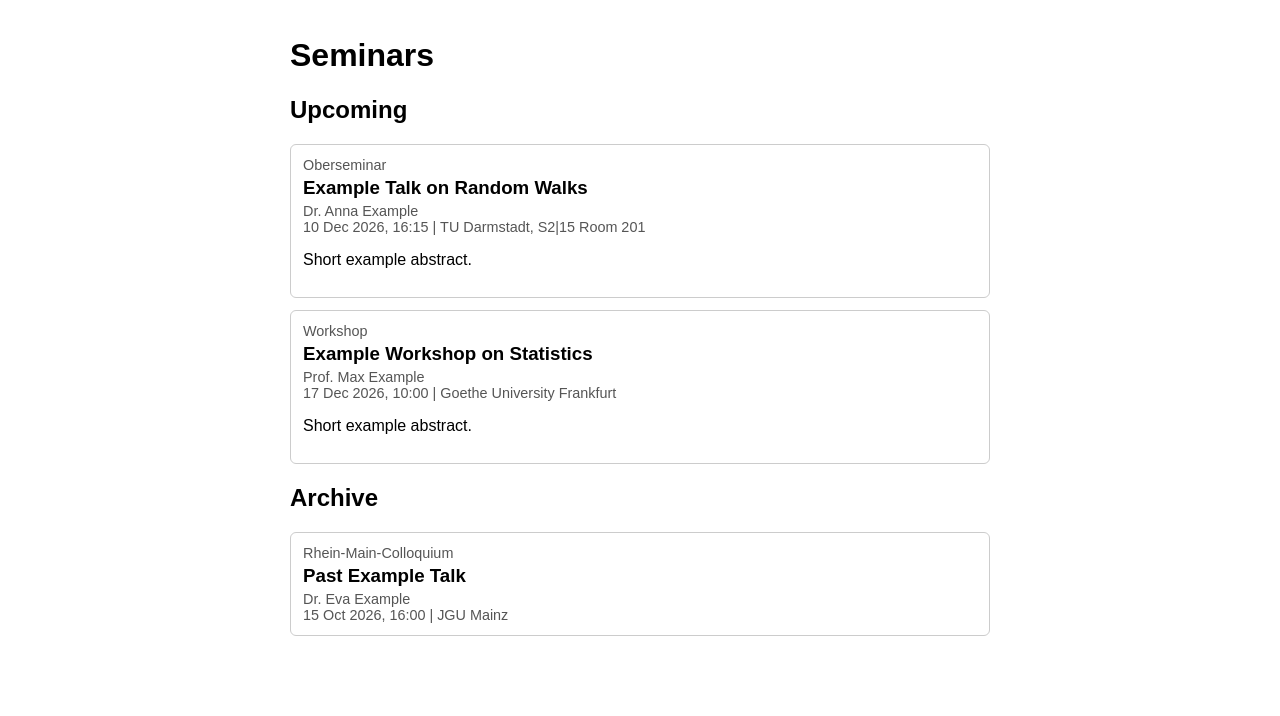
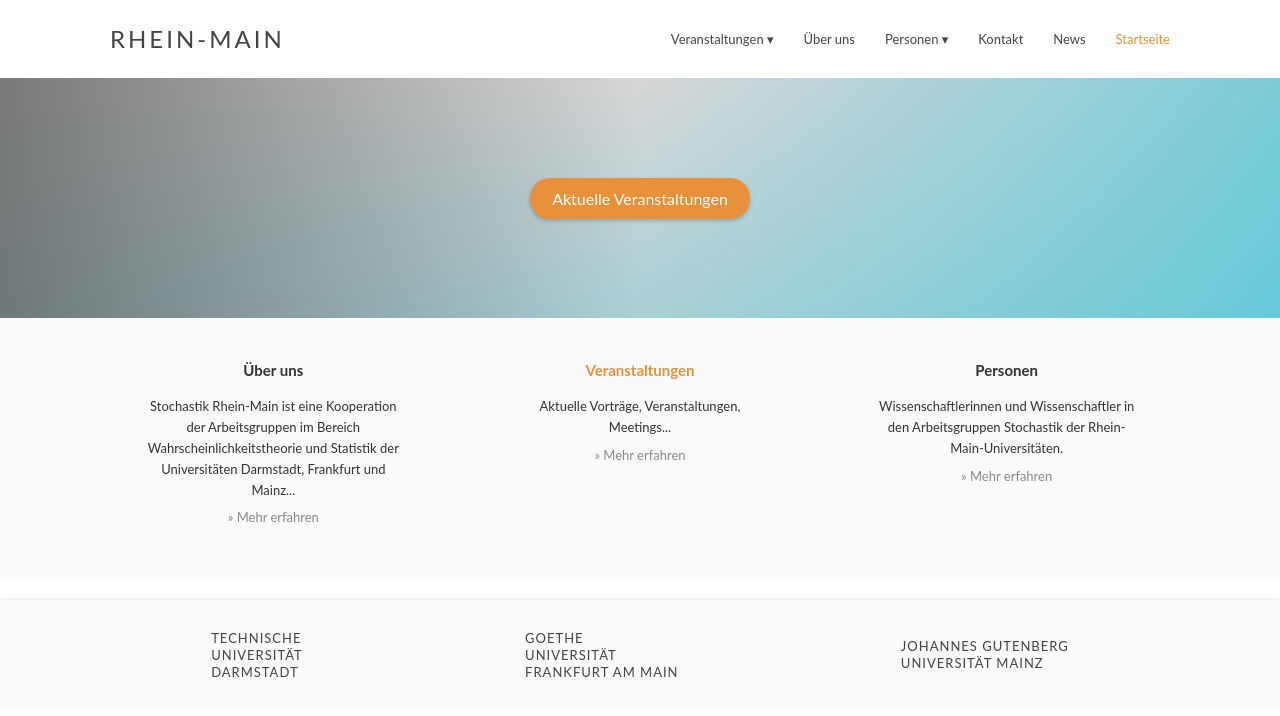
Before and after one commit to gokcecakmak/Rhein-Main-Project-109, a PHP site: page / in a window 1280 px wide. Shown: the top 716 px of the page. Run offline with PHP 8.4, Linux system fonts and the light colour scheme; data comes from the database, SQL or seed files in the repository.

Commit message:
Update index.php
## What changed
- `src/index.php`: replaced the seminar list with a first version of the homepage based on the design PDF: header/nav, banner with "Aktuelle Veranstaltungen" button, three columns (Über uns / Veranstaltungen / Personen), university footer.

## Why
First frontend session: the start page should look like the current website.
The seminar list will get its own page in the next step.

Note: this was done in our session on 23.11., before db.php and the `hidden`
field were added. The seminar page using db.php + `hidden = 0` will follow
in the next PR.

## How to test
1. `docker compose up --build -d`
2. Open http://localhost:8080 → homepage loads without errors and looks like page 1 of the design PDF

## Not done yet / placeholders
- Seminar list page (next PR), including the `hidden = 0` filter
- Icons, banner image and university logos
- All links still point to `#`
- Mobile layout

```diff
--- a/src/index.php
+++ b/src/index.php
@@ -1,65 +1,189 @@
-<?php
-$pdo = new PDO(
-    'mysql:host=db;dbname=seminars;charset=utf8mb4',
-    'app',
-    'app',
-    [PDO::ATTR_ERRMODE => PDO::ERRMODE_EXCEPTION]
-);
-
-$upcoming = $pdo->query(
-    "SELECT * FROM seminars WHERE starts_at >= NOW() ORDER BY starts_at ASC"
-)->fetchAll(PDO::FETCH_ASSOC);
-
-$past = $pdo->query(
-    "SELECT * FROM seminars WHERE starts_at < NOW() ORDER BY starts_at DESC"
-)->fetchAll(PDO::FETCH_ASSOC);
-
-function e($text) {
-    return htmlspecialchars($text, ENT_QUOTES, 'UTF-8');
-}
-?>
 <!DOCTYPE html>
-<html lang="en">
+<html lang="de">
 <head>
     <meta charset="UTF-8">
     <meta name="viewport" content="width=device-width, initial-scale=1">
-    <title>Stochastik Rhein-Main - Seminars</title>
+    <title>Stochastik Rhein-Main</title>
     <style>
-        body { font-family: sans-serif; max-width: 700px; margin: 0 auto; padding: 16px; }
-        article { border: 1px solid #ccc; border-radius: 6px; padding: 12px; margin-bottom: 12px; }
-        h3 { margin: 4px 0; }
-        .meta { color: #555; font-size: 0.9em; }
+        :root {
+            --orange: #e8913a;
+            --grey: #8a8a8a;
+            --text: #333;
+        }
+        * { box-sizing: border-box; }
+        body {
+            margin: 0;
+            font-family: "Lato", "Helvetica Neue", Arial, sans-serif;
+            font-size: 14px;
+            line-height: 1.6;
+            color: var(--text);
+            background: #fff;
+        }
+        a { color: inherit; text-decoration: none; }
+        .container { max-width: 1100px; margin: 0 auto; padding: 0 20px; }
+
+        /* ---------- Header ---------- */
+        header .container {
+            display: flex;
+            align-items: center;
+            justify-content: space-between;
+            padding-top: 20px;
+            padding-bottom: 20px;
+        }
+        .logo {
+            font-size: 24px;
+            letter-spacing: 3px;
+            color: #444;
+        }
+        nav ul {
+            list-style: none;
+            margin: 0;
+            padding: 0;
+            display: flex;
+            gap: 30px;
+        }
+        nav a { font-size: 13px; color: #444; }
+        nav a:hover, nav a.active { color: var(--orange); }
+
+        /* ---------- Banner ---------- */
+        .banner {
+            height: 240px;
+            background:
+                linear-gradient(90deg, rgba(110,110,110,.9), rgba(210,210,210,.6) 50%, rgba(100,200,215,.8)),
+                linear-gradient(180deg, #e0e0e0, #6fcfdc);
+            display: flex;
+            align-items: center;
+            justify-content: center;
+        }
+        .button {
+            display: inline-block;
+            background: var(--orange);
+            color: #fff;
+            font-size: 16px;
+            padding: 8px 22px;
+            border-radius: 20px;
+            box-shadow: 0 2px 4px rgba(0,0,0,.2);
+            transition: background .2s;
+        }
+        .button:hover { background: #d27a22; }
+
+        /* ----------Columns for uber uns, veranstaltung...----------*/
+        .features {
+            background: #fafafa;
+            padding: 40px 0 50px;
+        }
+        .features .container {
+            display: grid;
+            grid-template-columns: repeat(3, 1fr);
+            gap: 40px;
+            text-align: center;
+        }
+        .feature { max-width: 260px; margin: 0 auto; }
+        .feature h3 {
+            margin: 0 0 14px;
+            font-size: 15px;
+        }
+        .feature p { margin: 0 0 6px; font-size: 13px; }
+        .more { color: var(--grey); font-size: 13px; }
+        .more:hover { color: var(--orange); }
+
+        /* The middle column (Veranstaltungen) is orange in the design */
+        .feature.highlight .icon { border-color: var(--orange); color: var(--orange); }
+        .feature.highlight h3 { color: var(--orange); }
+
+        /* ---------- Footer with universities ---------- */
+        footer {
+            background: #fafafa;
+            border-top: 1px solid #eee;
+            box-shadow: 0 -3px 6px rgba(0,0,0,.04);
+            padding: 30px 0;
+            margin-top: 20px;
+        }
+        footer .container {
+            display: flex;
+            justify-content: space-around;
+            align-items: center;
+            flex-wrap: wrap;
+            gap: 20px;
+        }
+        .uni {
+            font-size: 13px;
+            letter-spacing: 1px;
+            text-transform: uppercase;
+            line-height: 1.3;
+            color: #444;
+        }
     </style>
 </head>
 <body>
-    <h1>Seminars</h1>
 
-    <h2>Upcoming</h2>
-    <?php if (empty($upcoming)): ?>
-        <p>No upcoming seminars.</p>
-    <?php endif; ?>
-    <?php foreach ($upcoming as $s): ?>
-        <article>
-            <div class="meta"><?= e($s['type']) ?></div>
-            <h3><?= e($s['title']) ?></h3>
-            <div class="meta">
-                <?= e($s['speaker']) ?><br>
-                <?= date('d M Y, H:i', strtotime($s['starts_at'])) ?> | <?= e($s['location']) ?>
+<!----- HEADER ----->
+<header>
+    <div class="container">
+        <a href="index.php" class="logo">RHEIN-MAIN</a>
+        <nav>
+            <ul>
+                <li><a href="#">Veranstaltungen &#9662;</a></li>
+                <li><a href="#">Über uns</a></li>
+                <li><a href="#">Personen &#9662;</a></li>
+                <li><a href="#">Kontakt</a></li>
+                <li><a href="#">News</a></li>
+                <li><a href="index.php" class="active">Startseite</a></li>
+            </ul>
+        </nav>
+    </div>
+</header>
+
+<!----- BANNER ----->
+<section class="banner">
+    <a href="#" class="button">Aktuelle Veranstaltungen</a>
+</section>
+
+<!----- THREE COLUMNS ----->
+<section class="features">
+    <div class="container">
+
+        <div class="feature">
+            <div class="icon">
+                <!-- "i" icon -->
             </div>
-            <p><?= e($s['abstract']) ?></p>
-        </article>
-    <?php endforeach; ?>
+            <h3>Über uns</h3>
+            <p>Stochastik Rhein-Main ist eine Kooperation der Arbeitsgruppen im Bereich
+               Wahrscheinlichkeitstheorie und Statistik der Universitäten Darmstadt,
+               Frankfurt und Mainz...</p>
+            <a href="#" class="more">&raquo; Mehr erfahren</a>
+        </div>
 
-    <h2>Archive</h2>
-    <?php foreach ($past as $s): ?>
-        <article>
-            <div class="meta"><?= e($s['type']) ?></div>
-            <h3><?= e($s['title']) ?></h3>
-            <div class="meta">
-                <?= e($s['speaker']) ?><br>
-                <?= date('d M Y, H:i', strtotime($s['starts_at'])) ?> | <?= e($s['location']) ?>
+        <div class="feature highlight">
+            <div class="icon">
+                <!-- calendar icon -->
             </div>
-        </article>
-    <?php endforeach; ?>
+            <h3>Veranstaltungen</h3>
+            <p>Aktuelle Vorträge, Veranstaltungen, Meetings...</p>
+            <a href="#" class="more">&raquo; Mehr erfahren</a>
+        </div>
+
+        <div class="feature">
+            <div class="icon">
+                <!-- people icon -->
+            </div>
+            <h3>Personen</h3>
+            <p>Wissenschaftlerinnen und Wissenschaftler in den Arbeitsgruppen Stochastik
+               der Rhein-Main-Universitäten.</p>
+            <a href="#" class="more">&raquo; Mehr erfahren</a>
+        </div>
+
+    </div>
+</section>
+
+<!------ FOOTER ------>
+<footer>
+    <div class="container">
+        <div class="uni">Technische<br>Universität<br>Darmstadt</div>
+        <div class="uni">Goethe<br>Universität<br>Frankfurt am Main</div>
+        <div class="uni">Johannes Gutenberg<br>Universität Mainz</div>
+    </div>
+</footer>
+
 </body>
 </html>
```
